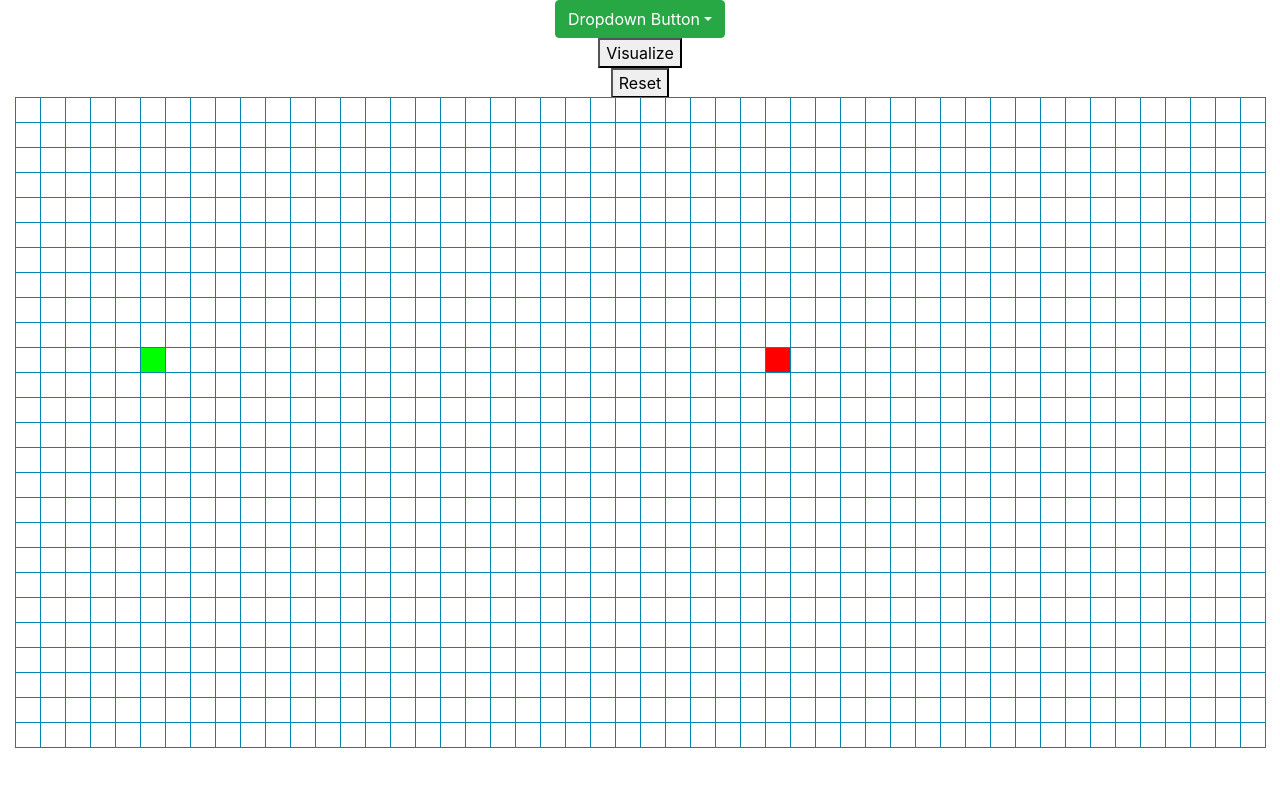
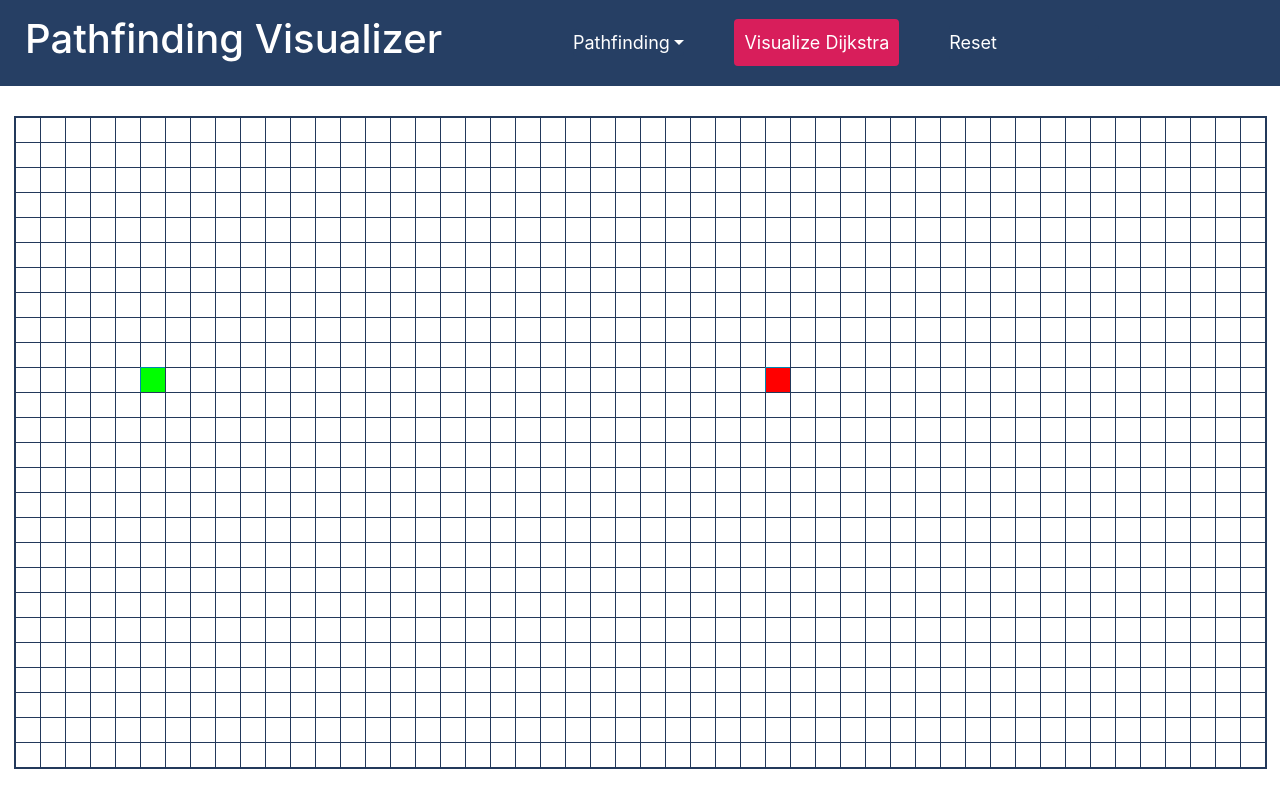
Before and after one commit to GhillyOP/PathfindingVisualizer, a React (Create React App) app: page / in a window 1280 px wide. Built offline with nearby package versions, Linux system fonts and the light colour scheme.

Commit message:
Color changes (temporary), Front End changes

```diff
--- a/src/App.css
+++ b/src/App.css
@@ -0,0 +1,4 @@
+.App {
+    height: 100%;
+    width: 100%;
+}
--- a/src/App.js
+++ b/src/App.js
@@ -4,7 +4,7 @@ import PathFindingVisualizer from './path-finding-visualizer/path-finding-visual
 
 function App() {
   return (
-    <PathFindingVisualizer></PathFindingVisualizer>
+      <PathFindingVisualizer></PathFindingVisualizer>
   );
 }
 
--- a/src/algorithms/a-star.js
+++ b/src/algorithms/a-star.js
@@ -2,7 +2,6 @@ import NodeStates from "../path-finding-visualizer/node-states";
 import MinHeap from "../data-structures/min-heap";
 
 export function executeAStar(grid, startNode, endNode) {
-
   for (let i = 0; i < grid.length; i++) {
     for (let j = 0; j < grid[0].length; j++) {
       grid[i][j].distance = 0;
@@ -21,7 +20,6 @@ export function executeAStar(grid, startNode, endNode) {
 
   // while open is not empty
   while (open.map.size > 0) {
-
     // remove the node with the smallest fCost
     let closestNode = open.remove();
     closed.push(closestNode);
@@ -41,28 +39,39 @@ export function executeAStar(grid, startNode, endNode) {
       return closed;
     }
 
-        closestNode.nodeState = NodeStates.VISITED
+    // closestNode.nodeState = NodeStates.VISITED
 
     const neighbours = getAvailableNeighbours(closestNode, grid);
     for (let i = 0; i < neighbours.length; i++) {
-            if (closed.includes(neighbours[i]) || neighbours[i].nodeState === NodeStates.WALL) {
+      if (
+        closed.includes(neighbours[i]) ||
+        neighbours[i].nodeState === NodeStates.WALL
+      ) {
         continue;
       }
 
       // let gCost = closestNode.gCost + 10;
       let gCost = closestNode.gCost + getNewGCost(neighbours[i], closestNode);
 
-
-            if (open.getNodeAt(`${neighbours[i].row}:${neighbours[i].col}`) === undefined || gCost < neighbours[i].gCost) {
-
+      if (
+        open.getNodeAt(`${neighbours[i].row}:${neighbours[i].col}`) ===
+          undefined ||
+        gCost < neighbours[i].gCost
+      ) {
         neighbours[i].previousNode = closestNode;
         neighbours[i].hCost = getManhattanHCost(neighbours[i], endNode);
         neighbours[i].gCost = gCost;
         neighbours[i].distance = neighbours[i].gCost + neighbours[i].hCost;
 
-                if (open.getNodeAt(`${neighbours[i].row}:${neighbours[i].col}`) === undefined) {
+        if (
+          open.getNodeAt(`${neighbours[i].row}:${neighbours[i].col}`) ===
+          undefined
+        ) {
           open.insert(neighbours[i]);
-                } else if (open.getNodeAt(`${neighbours[i].row}:${neighbours[i].col}`) !== undefined) {
+        } else if (
+          open.getNodeAt(`${neighbours[i].row}:${neighbours[i].col}`) !==
+          undefined
+        ) {
           open.changeDistance(neighbours[i], neighbours[i].distance);
         }
       }
@@ -74,17 +83,14 @@ export function executeAStar(grid, startNode, endNode) {
 export function getAvailableNeighbours(node, grid) {
   let neighbours = [];
 
-    if (node.row - 1 >= 0)
-        neighbours.push(grid[node.row - 1][node.col]);
+  if (node.row - 1 >= 0) neighbours.push(grid[node.row - 1][node.col]);
 
   if (node.col + 1 < grid[0].length)
     neighbours.push(grid[node.row][node.col + 1]);
 
-    if (node.row + 1 < grid.length)
-        neighbours.push(grid[node.row + 1][node.col]);
+  if (node.row + 1 < grid.length) neighbours.push(grid[node.row + 1][node.col]);
 
-    if (node.col - 1 >= 0)
-        neighbours.push(grid[node.row][node.col - 1]);
+  if (node.col - 1 >= 0) neighbours.push(grid[node.row][node.col - 1]);
 
   return neighbours;
 }
@@ -93,33 +99,41 @@ const getManhattanHCost = (currentNode, destNode) => {
   const y = Math.abs(currentNode.row - destNode.row);
   const x = Math.abs(currentNode.col - destNode.col);
   return (x + y) * 9.9;
-}
-
+};
 
 const getNewGCost = (currentNode, closestNode) => {
-    if(closestNode.previousNode === null){
+  if (closestNode.previousNode === null) {
     return 10;
   }
 
-    let firstDirection = [closestNode.previousNode.row - closestNode.row, closestNode.previousNode.col - closestNode.col];
-    let secondDirection = [closestNode.row - currentNode.row, closestNode.col - currentNode.col];
+  let firstDirection = [
+    closestNode.previousNode.row - closestNode.row,
+    closestNode.previousNode.col - closestNode.col,
+  ];
+  let secondDirection = [
+    closestNode.row - currentNode.row,
+    closestNode.col - currentNode.col,
+  ];
 
-    if (firstDirection[0] === secondDirection[0] && firstDirection[1] === secondDirection[1]) {
+  if (
+    firstDirection[0] === secondDirection[0] &&
+    firstDirection[1] === secondDirection[1]
+  ) {
     return 9;
   } else {
     return 10;
   }
-}
+};
 
 export const getShortestPath = (startNode, endNode) => {
   const shortestPath = [];
   let currentNode = endNode;
   while (currentNode !== startNode) {
     if (currentNode === null || currentNode === undefined) break;
-        currentNode.nodeState = NodeStates.SHORTESTPATH;
+    // currentNode.nodeState = NodeStates.SHORTESTPATH;
     shortestPath.push(currentNode);
     currentNode = currentNode.previousNode;
   }
   shortestPath.push(startNode);
   return shortestPath.reverse();
-}
+};
--- a/src/path-finding-visualizer/grid-utilities.js
+++ b/src/path-finding-visualizer/grid-utilities.js
@@ -1,6 +1,11 @@
-import NodeStates from './node-states'
+import NodeStates from "./node-states";
 
-export const createGrid = (rowCount, colCount, startNodeIndex, endNodeIndex) => {
+export const createGrid = (
+  rowCount,
+  colCount,
+  startNodeIndex,
+  endNodeIndex
+) => {
   let grid = [];
   for (let i = 0; i < rowCount; i++) {
     let row = [];
@@ -28,8 +33,9 @@ export const createNode = (row, col, startNodeIndex, endNodeIndex) => {
     distance: Infinity,
     gCost: 0,
     hCost: 0,
+    closed: false,
     previousNode: null,
-    nodeState: NodeStates.UNVISITED
+    nodeState: NodeStates.UNVISITED,
   };
 };
 
@@ -38,7 +44,7 @@ export const setNodeInGrid = (grid, row, col, nodeState) => {
 
   const newNode = {
     ...node,
-    nodeState: nodeState
+    nodeState: nodeState,
   };
   grid[row][col] = newNode;
   return grid;
@@ -50,7 +56,7 @@ export const setStartNode = (grid, row, col, startNodeIndex) => {
 
   const newStartNode = {
     ...node,
-    isStart: true
+    isStart: true,
   };
 
   newGrid[row][col] = newStartNode;
@@ -71,7 +77,7 @@ export const setEndNode = (grid, row, col, endNodeIndex) => {
 
   const newEndNode = {
     ...node,
-    isEnd: true
+    isEnd: true,
   };
 
   newGrid[row][col] = newEndNode;
@@ -91,6 +97,7 @@ export const replaceGrid = (grid, startNodeIndex, endNodeIndex) => {
       if (grid[i][j].nodeState === NodeStates.WALL) {
         grid[i][j] = createNode(i, j, startNodeIndex, endNodeIndex);
         grid[i][j].nodeState = NodeStates.WALL;
+        grid[i][j].closed = false;
       } else {
         grid[i][j] = createNode(i, j, startNodeIndex, endNodeIndex);
       }
--- a/src/path-finding-visualizer/grid.css
+++ b/src/path-finding-visualizer/grid.css
@@ -7,11 +7,26 @@
   --nodeRightmargin: 0px;
 }
 
-.Grid {}
+.GridContainer {
+  height: 100vh;
+  display: flex;
+  align-items: center;
+  justify-items: center;
 
-.SuperColor {
-  background-color: aquamarine;
-  color: aquamarine;
+}
+
+.Grid {
+  display: flex;
+
+  flex-direction: column;
+
+  align-self: center;
+  justify-self: center;
+
+  border-top: 2px solid rgb(35, 57, 91);
+  border-right: 2px solid rgb(35, 57, 91);
+  border-left: 1px solid rgb(35, 57, 91);
+  border-bottom: 1px solid rgb(35, 57, 91);
 }
 
 .Node {
@@ -21,7 +36,7 @@
   margin-right: var(--nodeRightmargin);
   width: var(--nodeSize);
   height: var(--nodeSize);
-  box-shadow: 0px 0px 0px 1px rgb(0, 133, 177);
+  box-shadow: 0px 0px 0px 1px rgb(35, 57, 91);
   display: inline-block;
 }
 
@@ -32,12 +47,12 @@
   margin-right: var(--nodeRightmargin);
   width: var(--nodeSize);
   height: var(--nodeSize);
-  box-shadow: 0px 0px 0px 1px rgb(0, 133, 177);
-  background-color: rgb(133, 225, 255);
+  box-shadow: 0px 0px 0px 1px rgb(38, 63, 100);
+  background-color: rgba(118, 218, 221, 0.8);
   display: inline-block;
 
   animation-name: Visited;
-  animation-duration: 0ms;
+  animation-duration: 300ms;
 }
 
 .ShortestPathNode {
@@ -48,14 +63,14 @@
   margin-right: var(--nodeRightmargin);
   width: var(--nodeSize);
   height: var(--nodeSize);
-  box-shadow: 0px 0px 0px 1px rgb(0, 133, 177);
-  background-color: rgb(255, 202, 58);
+  box-shadow: 0px 0px 0px 1px rgb(38, 63, 100);
+  background-color: rgb(250, 248, 108);
   display: inline-block;
 
   z-index: 9 !important;
 
   animation-name: ShortestPath;
-  animation-duration: 0ms;
+  animation-duration: 100ms;
 }
 
 .WallNode {
@@ -65,28 +80,30 @@
   margin-right: var(--nodeRightmargin);
   width: var(--nodeSize);
   height: var(--nodeSize);
-  box-shadow: 0px 0px 0px 1px rgb(0, 133, 177);
-  background-color: rgb(0, 133, 177);
+  box-shadow: 0px 0px 0px 1px rgb(21, 61, 107);
+  background-color: rgb(21, 61, 107);
   display: inline-block;
 }
 
 @keyframes Visited {
   from {
-    background-color: white;
+    background-color: rgba(100, 151, 209, 0.8);
+    border-width: 0;
   }
 
   to {
-    background-color: rgb(133, 225, 255);
+    border-width: 100%;
+    background-color: rgba(118, 218, 221, 0.8);
   }
 }
 
 @keyframes ShortestPath {
   from {
-    background-color: rgb(133, 225, 255);
+    background-color: rgba(118, 218, 221);
   }
 
   to {
-    background-color: rgb(255, 202, 58);
+    background-color: rgb(250, 248, 108);
   }
 }
 
--- a/src/path-finding-visualizer/grid.jsx
+++ b/src/path-finding-visualizer/grid.jsx
@@ -19,7 +19,7 @@ export default class Grid extends Component {
     };
   }
 
-  handleMouseDown(row, col) {
+  handleMouseDown = (row, col) => {
     if (this.isVisusualizing) return;
 
     // set nextNodeState depending on current state of the node
@@ -43,23 +43,29 @@ export default class Grid extends Component {
     // set State to t
     this.tempGrid = setNodeInGrid(this.props.gridData, row, col, nextNodeState);
     this.setState({ isMouseDown: true });
-  }
+  };
 
-  handleMouseLeave = (row, col) => {
+  handleMouseDownIntersect = () => {
+    if (this.isVisusualizing) return;
+    this.tempGrid = this.props.gridData;
+    this.setState({ isMouseDown: true });
+  };
+
+  handleMouseLeave = () => {
     if (this.isVisusualizing) return;
     this.setState({ isMouseDown: false });
   };
 
   handleMouseUp() {
     if (this.isVisusualizing) return;
+    if (!this.state.isMouseDown) return;
 
     if (this.beginDragStart) this.beginDragStart = false;
     else if (this.beginDragEnd) this.beginDragEnd = false;
 
     // set new grid and isMouseDown in state
-    this.setState({ grid: this.tempGrid, isMouseDown: false });
+    this.setState({ isMouseDown: false });
 
-    if (this.tempGrid !== null && this.tempGrid !== undefined)
     this.props.updateGrid(this.tempGrid);
     this.props.updateStartEndIndex(
       this.props.startNodeIndex,
@@ -67,8 +73,9 @@ export default class Grid extends Component {
     );
   }
 
-  handleMouseEnter(row, col) {
+  handleMouseEnter = (row, col) => {
     if (this.isVisusualizing) return;
+    if (!this.state.isMouseDown) return;
 
     const node = document.getElementById(`${row}:${col}`);
     const grid = this.tempGrid;
@@ -95,7 +102,7 @@ export default class Grid extends Component {
       node.className = "WallNode";
       this.tempGrid = setNodeInGrid(grid, row, col, NodeStates.WALL);
     }
-  }
+  };
 
   preventDragHandler = (e) => {
     e.preventDefault();
@@ -103,10 +110,13 @@ export default class Grid extends Component {
 
   renderGrid() {
     return (
+      <div className="GridContainer">
         <div
           className="Grid"
           onDragStart={this.preventDragHandler}
           onMouseLeave={this.handleMouseLeave}
+          onMouseUp={() => this.handleMouseUp()}
+          onMouseDown={() => this.handleMouseDownIntersect()}
         >
           {this.props.gridData.map((row, rowI) => {
             return (
@@ -120,6 +130,7 @@ export default class Grid extends Component {
                     isWall={node.isWall}
                     shouldUpdate={node.shouldUpdate}
                     nodeState={node.nodeState}
+                    closed={node.closed}
                     onMouseUp={() => this.handleMouseUp()}
                     onMouseDown={() => this.handleMouseDown(node.row, node.col)}
                     onMouseEnter={() => this.handleMouseEnter(node.row, node.col)}
@@ -134,6 +145,8 @@ export default class Grid extends Component {
             );
           })}
         </div>
+      </div>
+
     );
   }
 
@@ -141,129 +154,3 @@ export default class Grid extends Component {
     return this.renderGrid();
   }
 }
-
-// const createGrid = (rowCount, colCount) => {
-//   let grid = [];
-//   for (let i = 0; i < rowCount; i++) {
-//     let row = [];
-
-//     for (let j = 0; j < colCount; j++) {
-//       row.push(createNode(i, j));
-//     }
-//     grid.push(row);
-//   }
-
-//   return grid;
-// };
-
-// const createNode = (row, col) => {
-//   let isStart = false;
-//   let isEnd = false;
-
-//   if (row === startNodeIndex.row && col === startNodeIndex.col) isStart = true;
-//   else if (row === endNodeIndex.row && col === endNodeIndex.col) isEnd = true;
-
-//   return {
-//     row,
-//     col,
-//     isStart: isStart,
-//     isEnd: isEnd,
-//     distance: Infinity,
-//     gCost: 0,
-//     hCost: 0,
-//     previousNode: null,
-//     nodeState: NodeStates.UNVISITED
-//   };
-// };
-
-// const setNodeInGrid = (grid, row, col, nodeState) => {
-//   // const newGrid = grid;
-//   const node = grid[row][col];
-
-//   // if (node.nodeState === NodeStates.WALL) nodeState = NodeStates.UNVISITED;
-//   // else nodeState = NodeStates.WALL;
-
-//   const newNode = {
-//     ...node,
-//     nodeState: nodeState
-//   };
-//   grid[row][col] = newNode;
-//   return grid;
-// };
-
-// const setStartNode = (grid, row, col) => {
-//   const newGrid = grid;
-//   const node = newGrid[row][col];
-
-//   const newStartNode = {
-//     ...node,
-//     isStart: true
-//   };
-
-//   newGrid[row][col] = newStartNode;
-//   newGrid[startNodeIndex.row][startNodeIndex.col].isStart = false;
-//   document.getElementById(
-//     `${startNodeIndex.row}:${startNodeIndex.col}`
-//   ).className = "Node";
-
-//   startNodeIndex.row = row;
-//   startNodeIndex.col = col;
-
-//   return newGrid;
-// };
-
-// const setEndNode = (grid, row, col) => {
-//   const newGrid = grid;
-//   const node = newGrid[row][col];
-
-//   const newEndNode = {
-//     ...node,
-//     isEnd: true
-//   };
-
-//   newGrid[row][col] = newEndNode;
-//   newGrid[endNodeIndex.row][endNodeIndex.col].isEnd = false;
-//   document.getElementById(`${endNodeIndex.row}:${endNodeIndex.col}`).className =
-//     "Node";
-
-//   endNodeIndex.row = row;
-//   endNodeIndex.col = col;
-
-//   return newGrid;
-// };
-
-// const replaceGrid = grid => {
-//   for (let i = 0; i < grid.length; i++) {
-//     for (let j = 0; j < grid[0].length; j++) {
-//       if (grid[i][j].nodeState === NodeStates.WALL) {
-//         grid[i][j] = createNode(i, j);
-//         grid[i][j].nodeState = NodeStates.WALL;
-//       } else {
-//         grid[i][j] = createNode(i, j);
-//       }
-//     }
-//   }
-//   return grid;
-// };
-
-// const clearVisitedNodes = grid => {
-//   for (let i = 0; i < grid.length; i++) {
-//     for (let j = 0; j < grid[0].length; j++) {
-//       const node = document.getElementById(`${i}:${j}`);
-
-//       if (i === startNodeIndex.row && j === startNodeIndex.col) {
-//         node.className = "StartNode";
-//         continue;
-//       }
-//       if (i === endNodeIndex.row && j === endNodeIndex.col) {
-//         node.className = "EndNode";
-//         continue;
-//       }
-//       if (grid[i][j].nodeState === NodeStates.WALL) {
-//         continue;
-//       } else {
-//         node.className = "Node";
-//       }
-//     }
-//   }
-// };
--- a/src/path-finding-visualizer/path-finding-visualizer.css
+++ b/src/path-finding-visualizer/path-finding-visualizer.css
@@ -1,14 +1,110 @@
 .PathFindingVisualizer {
-  width: 100%;
-  height:100%;
   display: flex;
   flex-direction: column;
   align-items: center;
-
+  height: 100vh;
 }
 
-.DropDownDiv{
+.DropDownContainer {
   display: flex;
+  width: 100%;
   align-items: center;
-  justify-content: 'center';
+  justify-items: center;
+  justify-content: center;
+  align-content: center;
 }
+
+.Header {
+  display: flex;
+  width: 100%;
+  height: 6em;
+  margin-top: 0;
+  background-color: rgb(38, 63, 100);
+  flex-direction: row;
+  align-self: flex-start;
+  justify-self: flex-start;
+}
+
+.VisualizeButton {
+  /* width: 150px;
+  height: 35px; */
+  margin-right: 50px;
+  padding: 10px;
+  font-size: 18px;
+  background-color: rgb(216, 30, 91);
+  color: White;
+  border-width: 0px;
+  border-radius: 4px;
+  outline: none !important;
+  box-shadow: none !important;
+}
+
+.ResetButton {
+  width: 150px;
+  height: 35px;
+  text-align: left;
+  margin-right: 50px;
+  font-size: 18px;
+  background-color: rgb(38, 63, 100);
+  color: White;
+  padding: 0px;
+  border-width: 0px;
+  border-radius: 4px;
+  outline: none !important;
+  box-shadow: none !important;
+}
+
+#DropDown {
+  background-color: rgb(38, 63, 100);
+  color: white;
+  font-size: 18px;
+  border-width: 0px;
+  padding: 0px;
+  margin-right: 50px;
+  outline: none !important;
+  box-shadow: none !important;
+}
+
+#DropDown:hover {
+  background-color: rgb(38, 63, 100);
+  color: rgb(89, 201, 165);
+  outline: none !important;
+  box-shadow: none !important;
+}
+
+#DropDown:focus {
+  background-color: rgb(38, 63, 100);
+  color: rgb(89, 201, 165);
+  border-width: 0px;
+  outline: none !important;
+  box-shadow: none !important;
+}
+
+#MenuItem:focus {
+  background-color: rgb(89, 201, 165) !important;
+}
+
+.TitleText {
+  color: White;
+  width: max-content;
+  user-select: none;
+  margin-left: 25px;
+  /* supported by Chrome and Opera */
+  -webkit-user-select: none;
+  /* Safari */
+  -khtml-user-select: none;
+  /* Konqueror HTML */
+  -moz-user-select: none;
+  /* Firefox */
+  -ms-user-select: none;
+  /* Internet Explorer/Edge */
+}
+
+.TitleContainer {
+  display: flex;
+  width: fit-content;
+  align-items: center;
+  justify-items: center;
+  align-content: center;
+  justify-content: center;
+}
--- a/src/path-finding-visualizer/path-finding-visualizer.jsx
+++ b/src/path-finding-visualizer/path-finding-visualizer.jsx
@@ -5,13 +5,12 @@ import NodeStates from "./node-states";
 import {
   createGrid,
   replaceGrid,
-  setNodeInGrid,
-  setStartNode,
-  setEndNode,
   clearVisitedNodes,
 } from "./grid-utilities";
 import { executeAStar, getShortestPath } from "../algorithms/a-star";
+import { executeDijkstra } from "../algorithms/dijkstra";
 import Dropdown from "react-bootstrap/Dropdown";
+import DropdownButton from "react-bootstrap/Dropdownbutton";
 
 let FIRST_START_INDEX = [10, 5];
 let FIRST_END_INDEX = [10, 30];
@@ -20,6 +19,8 @@ export default class PathFindindVisualizer extends Component {
   constructor(props) {
     super(props);
     this.state = {
+      selectedAlgo: executeDijkstra,
+      selectedAlgoName: "Dijkstra",
       width: 0,
       height: 0,
       grid: [],
@@ -47,6 +48,7 @@ export default class PathFindindVisualizer extends Component {
       this.startNodeIndex,
       this.endNodeIndex
     );
+    this.setState({selectedAlgo: executeDijkstra, selectedAlgoName: "Dijkstra"});
     this.setState({ grid: newGrid });
   }
 
@@ -104,7 +106,7 @@ export default class PathFindindVisualizer extends Component {
 
     clearVisitedNodes(newGrid, this.startNodeIndex, this.endNodeIndex);
 
-    const visitedNodesInOrder = executeAStar(
+    const visitedNodesInOrder = this.state.selectedAlgo(
       newGrid,
       newGrid[this.startNodeIndex.row][this.startNodeIndex.col],
       newGrid[this.endNodeIndex.row][this.endNodeIndex.col]
@@ -175,7 +177,6 @@ export default class PathFindindVisualizer extends Component {
   }
 
   updateGrid = (newGrid) => {
-    console.log("GRID SHOULD UPDATE");
     this.setState({ grid: newGrid });
   };
 
@@ -184,25 +185,38 @@ export default class PathFindindVisualizer extends Component {
     this.endNodeIndex = endNode;
   };
 
+  selectAlgorithm = (selectedAlgo) => {
+    if (selectedAlgo === "Dijkstra")  this.setState({selectedAlgo: executeDijkstra, selectedAlgoName: "Dijkstra"});
+
+
+    if (selectedAlgo === "A*")  this.setState({selectedAlgo: executeAStar, selectedAlgoName: "A*"});
+
+  };
+
   render() {
+
     return (
-      <div className="PathFindingVisualizer">
-        <div className="DropDownDiv">
-          <Dropdown>
-            <Dropdown.Toggle variant="success" id="dropdown-basic">
-              Dropdown Button
-            </Dropdown.Toggle>
+      <div style = {{height:"100vh"}} className="PathFindingVisualizer">
+        <div className="Header">
+          <div className="TitleContainer">
+            <h1 className="TitleText">Pathfinding Visualizer</h1>
+          </div>
+          <div className="DropDownContainer">
+            <DropdownButton id="DropDown" title="Pathfinding">
+                <Dropdown.Item id="MenuItem" onClick={()=> this.selectAlgorithm('Dijkstra')}>Dijkstra's Algorithm</Dropdown.Item>
+                <Dropdown.Item id="MenuItem" onClick={()=> this.selectAlgorithm('A*')} as="button">A* Algorithm</Dropdown.Item>
+            </DropdownButton>
 
-            <Dropdown.Menu>
-              <Dropdown.Item href="#/action-1">Action</Dropdown.Item>
-              <Dropdown.Item href="#/action-2">Another action</Dropdown.Item>
-              <Dropdown.Item href="#/action-3">Something else</Dropdown.Item>
-            </Dropdown.Menu>
-          </Dropdown>
+              {/* <DropdownButton id="DropDown" title="Select Maze  ">
+                <Dropdown.Item id="MenuItem" as="button">Array</Dropdown.Item>
+                <Dropdown.Item id="MenuItem" as="button">Heap</Dropdown.Item>
+              </DropdownButton> */}
+
+            <button className="VisualizeButton" onClick={() => this.executePathfinding()}>Visualize { this.state.selectedAlgoName }</button>
+            <button className="ResetButton" onClick={() => this.reset()}>Reset</button>
+          </div>
         </div>
 
-        <button onClick={() => this.executePathfinding()}>Visualize</button>
-        <button onClick={() => this.reset()}>Reset</button>
 
         <Grid
           updateGrid={this.updateGrid}
```
Also changed, not shown: src/algorithms/dijkstra.js (+14 -16 lines). Lines whose indentation alone changed are shown as unchanged.
